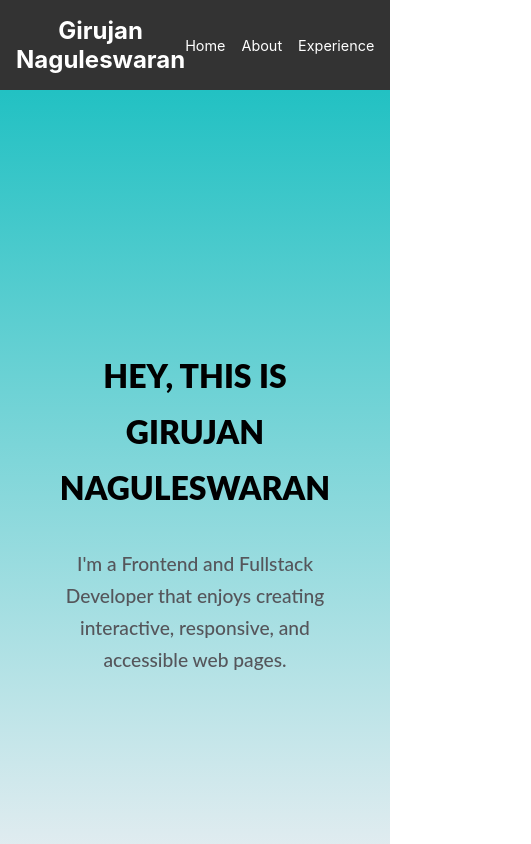
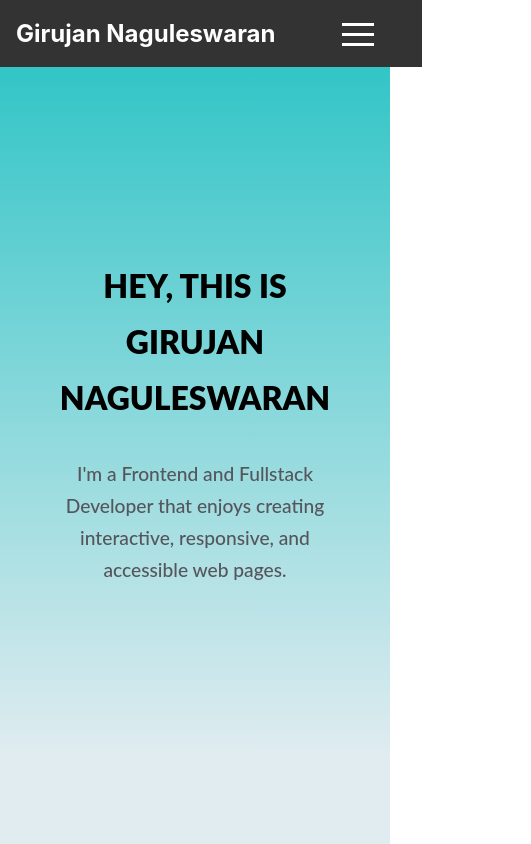
Before and after one commit to Girujan1998/Girujan1998.github.io, a React (Create React App) app: page / in a window 390 px wide. Shown: the top 844 px of the page, 531 px wide, since content can reach past the window. Built offline with nearby package versions, Linux system fonts and the light colour scheme.

Commit message:
Adding mobile nav bar view

```diff
--- a/package.json
+++ b/package.json
@@ -5,6 +5,7 @@
   "private": true,
   "dependencies": {
     "cra-template": "1.2.0",
+    "hamburger-react": "^2.5.2",
     "react": "^19.0.0",
     "react-dom": "^19.0.0",
     "react-router-dom": "^7.2.0",
--- a/src/App.js
+++ b/src/App.js
@@ -39,7 +39,7 @@ function App() {
     <div className="App">
       <NavBar></NavBar>
 
-      <section className='home-section'>
+      <section id="home" className='home-section'>
         <div className='intro'>
           <div className='intro-name'>
             HEY, THIS IS GIRUJAN NAGULESWARAN
--- /dev/null
+++ b/src/components/HamburgerNav.css
@@ -0,0 +1,38 @@
+.hamburger {
+    display: flex;
+    flex-direction: column;
+    position: fixed;
+    z-index: 10;
+    right: 0;
+    top: 4rem;
+    width: 100vw;
+    text-align: right;
+    border: 1px solid black;
+}
+
+.burger-item {
+    padding-right: 1rem;
+    border-bottom: 1px solid black;
+    background-color: rgb(255, 255, 255);
+    cursor: pointer;
+    font-weight: 400;
+}
+
+.burger-item:hover {
+    background-color: grey;
+    color: white;
+}
+
+.burger-link {
+    display: flex;
+    justify-content: flex-end;
+    width: 100%;
+    height: 100%;
+    padding: 1rem 0rem 1rem 0rem;
+}
+
+@media (min-width: 675px) {
+    .hamburger {
+        display: none;
+    }
+}
--- /dev/null
+++ b/src/components/HamburgerNav.js
@@ -0,0 +1,38 @@
+import React from 'react';
+import './HamburgerNav.css';
+import { Link } from 'react-scroll';
+
+const HamburgerNav = (props) => {
+
+    return (
+        <div className='hamburger'>
+            <div className='burger-item'>
+                <Link className='burger-link' onClick={() => props.close(false)} activeClass="active" smooth spy to="home">
+                    Home
+                </Link>
+            </div>
+            <div className='burger-item'>
+                <Link className='burger-link' onClick={() => props.close(false)} activeClass="active" smooth spy to="about">
+                    About
+                </Link>
+            </div>
+            <div className='burger-item'>
+                <Link className='burger-link' onClick={() => props.close(false)} activeClass="active" smooth spy to="experience">
+                    Experience
+                </Link>
+            </div>
+            <div className='burger-item'>
+                <Link className='burger-link' onClick={() => props.close(false)} activeClass="active" smooth spy to="projects">
+                    Projects
+                </Link>
+            </div>
+            <div className='burger-item'>
+                <Link className='burger-link' onClick={() => props.close(false)} activeClass="active" smooth spy to="contact">
+                    Contact
+                </Link>
+            </div>
+        </div>
+    )
+}
+
+export default HamburgerNav;
--- a/src/components/NavBar.css
+++ b/src/components/NavBar.css
@@ -4,9 +4,12 @@
     align-items: center;
     background-color: #333;
     color: #fff;
-    padding: 1rem;
-    position: -webkit-sticky;
-    position: sticky;
+    padding: 1rem 1rem 1rem 1rem;
+    position: fixed;
+    height: 2.2rem;
+    max-width: 100vw;
+    width: 100%;
+    z-index: 10;
 }
 
 .navbar-left .logo {
@@ -19,6 +22,7 @@
 .navbar-right {
     display: flex;
     align-items: center;
+    margin-right: 1rem;
 }
 
 .navbar-right .nav-links {
@@ -38,3 +42,21 @@
     color: #fff;
     text-decoration: none;
 }
+
+.hamburger-button {
+    display: none;
+}
+
+@media (max-width: 675px) {
+    .navbar-right {
+        display: none;
+    }
+
+    .hamburger-button {
+        display: flex;
+        background-color: transparent;
+        color: #fff;
+        border: none;
+        margin-right: 1.5rem;
+    }
+}
--- a/src/components/NavBar.js
+++ b/src/components/NavBar.js
@@ -1,10 +1,15 @@
-import React from 'react';
+import React, { useState } from 'react';
 import './NavBar.css';
 import { Link } from 'react-scroll';
+import HamburgerNav from './HamburgerNav';
+import Hamburger from 'hamburger-react';
 
 const NavBar = () => {
 
+    const [hamburgerOpen, setHamburgerOpen] = useState(false);
+
     return (
+        <>
             <nav className='navbar'>
                 <div className='navbar-left'>
                     <a href='/' className='logo'>
@@ -33,14 +38,19 @@ const NavBar = () => {
                                 Projects
                             </Link>
                         </li>
-                    <li>
+                        <li className='last-link'>
                             <Link activeClass="active" smooth spy to="contact">
                                 Contact
                             </Link>
                         </li>
                     </ul>
                 </div>
+                <div className='hamburger-button'>
+                    <Hamburger toggled={hamburgerOpen} toggle={setHamburgerOpen} />
+                </div>
             </nav>
+            { hamburgerOpen ? <HamburgerNav close={setHamburgerOpen}/> : <></>}
+        </>
     )
 }
 
```
Also changed, not shown: 1 other file (tests, documents, lock files or other folders). Lines whose indentation alone changed are shown as unchanged.
